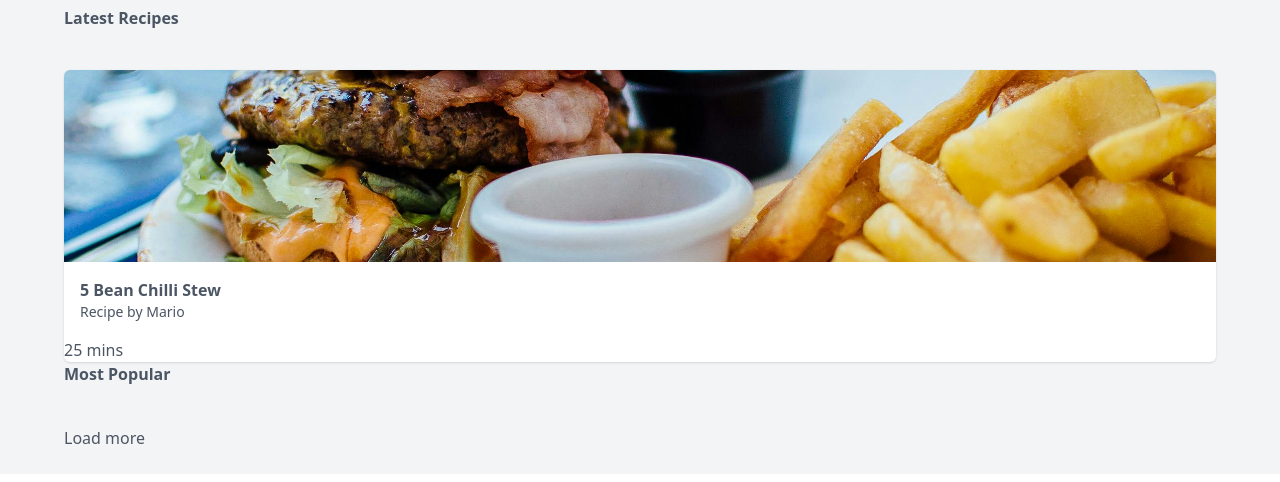
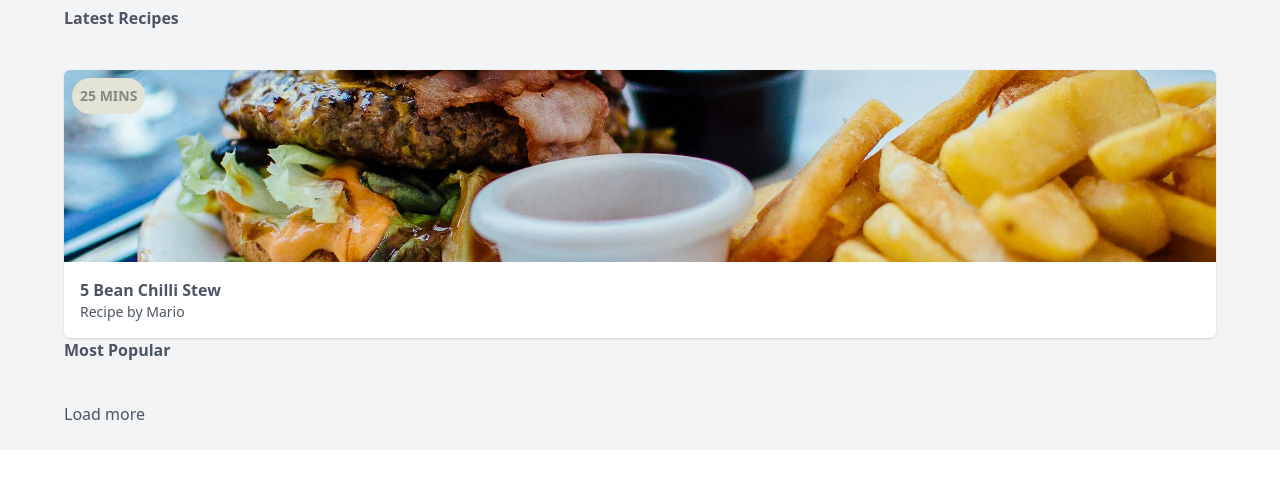
Before and after one commit to muirurimukundi/css-tailwind, a website: page src/index.html in a window 1280 px wide. Shown: the part 230-712 px from the top of the page. Drawn offline with Linux system fonts and the light colour scheme.

Commit message:
Add styling to the badge, position it on top of the image using relative classes and absolute classes

```diff
--- a/src/index.html
+++ b/src/index.html
@@ -40,9 +40,9 @@
 
     <div>
       <h4 class="font-bold mt-4 pb-2 ">Latest Recipes</h4>
-      <div class="mt-8 rounded-md bg-white overflow-hidden shadow">
+      <div class="relative">
         <!-- cards go here -->
-         <div>
+         <div class="mt-8 rounded-md bg-white overflow-hidden shadow ">
           <img src="./img/bugger_and_fries.jpg" alt="a picture of mouthwatering burger and fries" class="w-full h-32 sm:h-48 object-cover">
           <div class="m-4">
             <span class="font-bold">5 Bean Chilli Stew</span>
@@ -50,7 +50,7 @@
           </div>
 
           <!-- Badge -->
-           <div clas="bg-secondary-100 text-secondary-200 text-sm uppercase font-bold rounded-full p-2">
+           <div class="bg-secondary-100 text-secondary-200 text-sm uppercase font-bold rounded-full p-2 absolute top-0 ml-2 mt-2">
             <span>25 mins</span>
            </div>
         </div>
```
Also changed, not shown: src/output.css.
